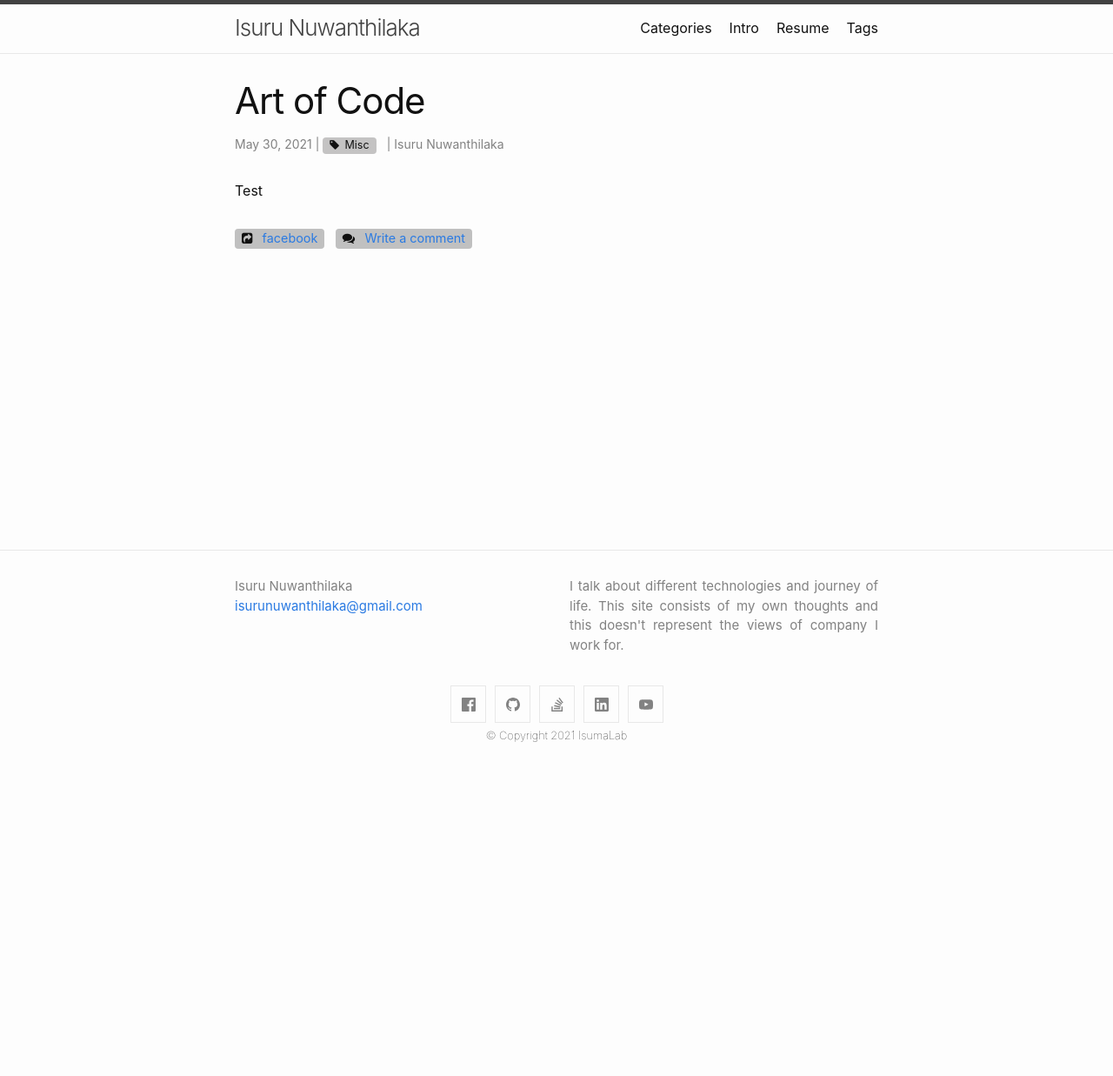
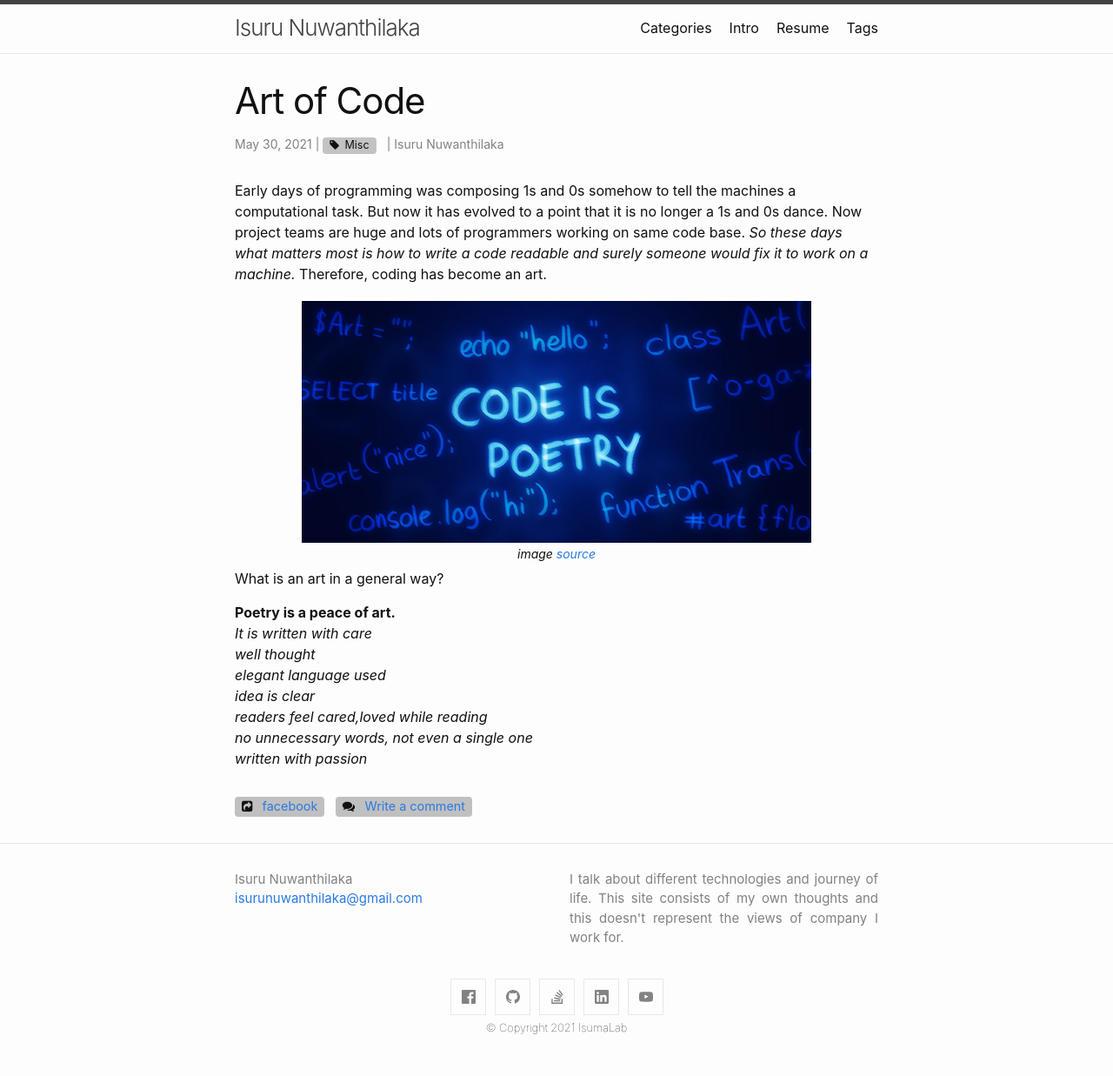
Before and after one commit to isurunuwanthilaka/isurunuwanthilaka.github.io, a Jekyll site: the page built from _posts/2021-05-30-art-of-code.md, in a window 1280 px wide. Shown: the whole page at 87% size. Built offline with Jekyll 4.4.1, drawn with Linux system fonts in a browser that asks for light colours; nearby versions of some CDN libraries; before the commit the page ends 900 px from its top, so only the background shows below that.

Commit message:
article update

```diff
--- a/_config.yml
+++ b/_config.yml
@@ -45,3 +45,5 @@ exclude:
   - Gemfile.lock
   - vendor
   - README.md
+
+future: true
--- a/_posts/2021-05-30-art-of-code.md
+++ b/_posts/2021-05-30-art-of-code.md
@@ -7,4 +7,23 @@ discussion_id: 14
 tags: [Misc]
 ---
 
-Test
+Early days of programming was composing 1s and 0s somehow to tell the machines a computational task. But now it has evolved
+to a point that it is no longer a 1s and 0s dance. Now project teams are huge and lots of programmers working on same code base.
+*So these days what matters most is how to write a code readable and surely someone would fix it to work on a machine.* Therefore,
+coding has become an art.
+
+<figure>
+  <img src="{{ site.url }}/assets/img/codeisart.png" alt="codeisart" class="fig-img"/>
+  <figcaption>image <a href="https://jeshield.com/code-is-poetry">source</a></figcaption>
+</figure>
+
+What is an art in a general way?
+
+**Poetry is a peace of art.**
+: *It is written with care*
+: *well thought*
+: *elegant language used*
+: *idea is clear*
+: *readers feel cared,loved while reading*
+: *no unnecessary words, not even a single one*
+: *written with passion*
--- a/_sass/minima/custom-styles.scss
+++ b/_sass/minima/custom-styles.scss
@@ -76,7 +76,6 @@
 }
 
 figure {
-  border: 1px #cccccc solid;
   padding: 4px;
   margin: auto;
   align:center;
```
Also changed, not shown: assets/img/codeisart.png (added).
